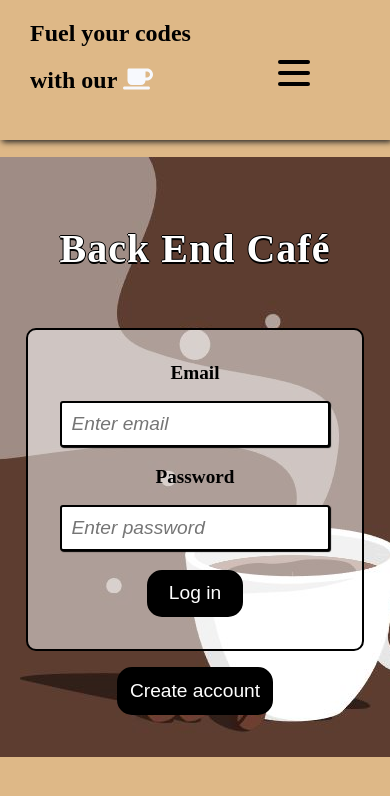
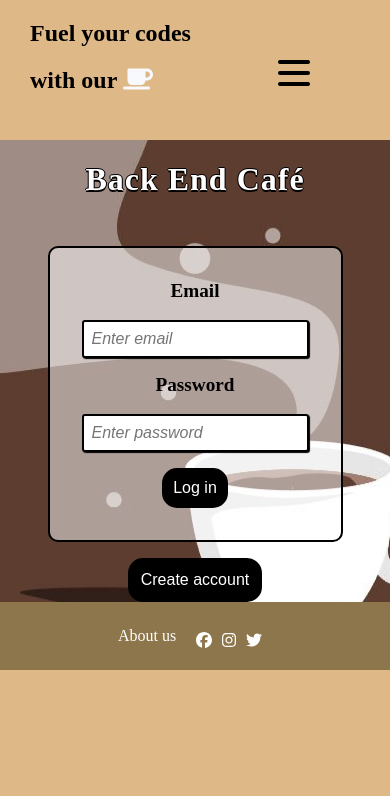
Before and after one commit to Msibai/Backend-cafe-, a React (Vite) app in the folder client/: page /signin in a window 390 px wide. Shown: the top 796 px of the page. Built offline with nearby package versions, Linux system fonts and the light colour scheme; no server answers; a web font is replaced by a local one.

Commit message:
Footer added to App.jsx with fixed css

```diff
--- a/client/src/App.jsx
+++ b/client/src/App.jsx
@@ -1,6 +1,8 @@
 import { Outlet } from 'react-router-dom';
 import Header from './pages/Header';
-import {GlobalProvider} from "../src/context/GlobalContext.jsx"
+import {GlobalProvider} from "../src/context/GlobalContext.jsx";
+import Footer from './pages/Footer';
+
 
 function App() {
 	console.log(sessionStorage);
@@ -10,7 +12,7 @@ function App() {
 
 		<Header/>
 			<Outlet />
-
+		<Footer />
 		</div>
 		</GlobalProvider>
 	);
--- a/client/src/pages/Home.jsx
+++ b/client/src/pages/Home.jsx
@@ -1,7 +1,6 @@
 import "../style/home.css";
 import Logo from "../images/logos.png";
 import Gradient from "../images/gradient.jpg";
-import Footer from "./Footer";
 
 function Home() {
   return (
@@ -18,7 +17,6 @@ function Home() {
           cup of coffee.
         </p>
       </div>
-      <Footer/>
     </div>
   );
 }
--- a/client/src/style/home.css
+++ b/client/src/style/home.css
@@ -49,3 +49,12 @@
     0%{opacity:0}
     100%{opacity:1}
 }
+
+@media only screen and (min-width: 360px) and (max-width: 600px) {
+    .home-page-logo {
+      width: 25rem;
+    }
+    .intro-text {
+      width: 90%;
+    }
+  }
--- a/client/src/style/sign-in.css
+++ b/client/src/style/sign-in.css
@@ -109,3 +109,37 @@ button {
 .create-create-account {
 	margin-top: 1rem;
 }
+
+
+@media (min-width: 360px) and (max-width: 600px) {
+	.background-image {
+		height: 100%;
+	}
+
+	.sign-in-container {
+		height: auto;
+	}
+
+	.create-account-container {
+		height: auto;
+	}
+
+	.create-account-form {
+		height: auto;
+	}
+
+	h1 {
+		font-size: 2rem;
+	}
+
+	.login-form input[type='text'],
+	.login-form input[type='password'] {
+		font-size: 1em;
+	}
+
+	button {
+		font-size: 1em;
+		padding: 0.5em;
+
+	}
+}
```
Also changed, not shown: client/package.json (line endings or trailing spaces).
